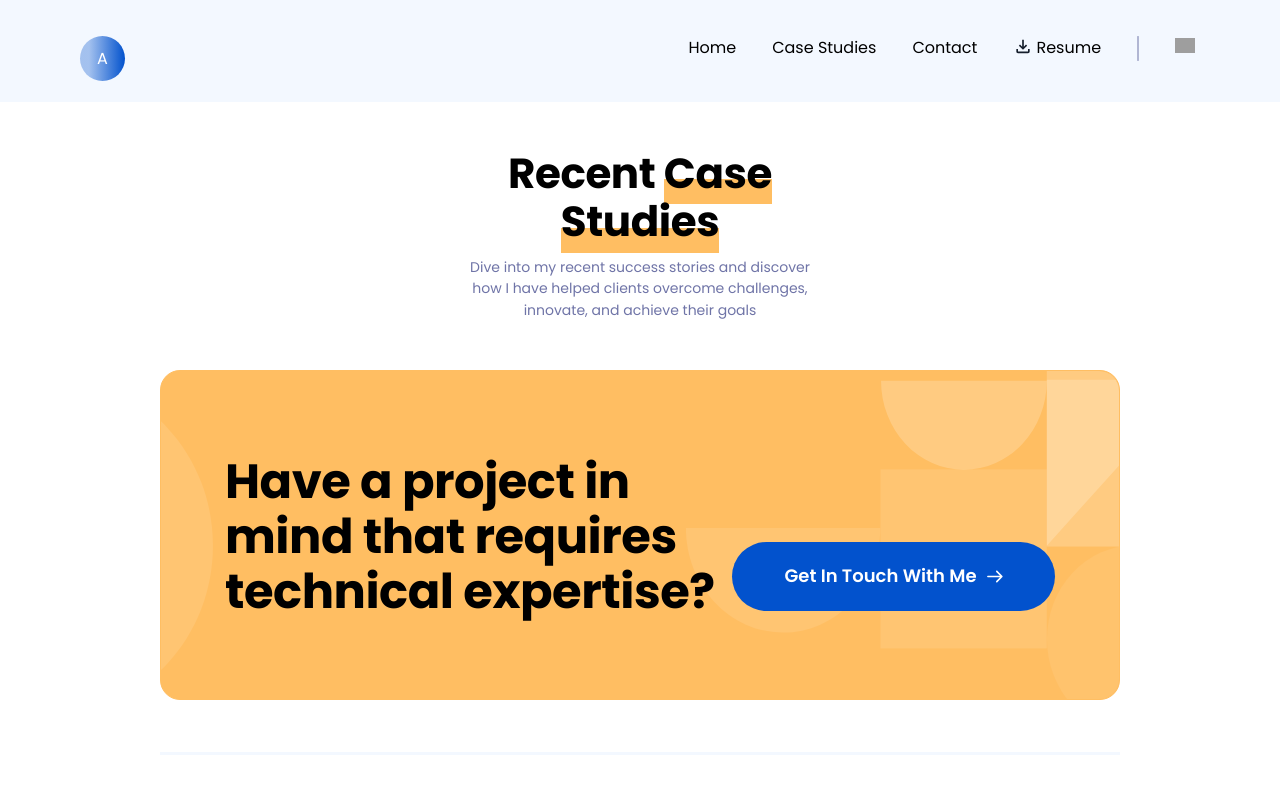
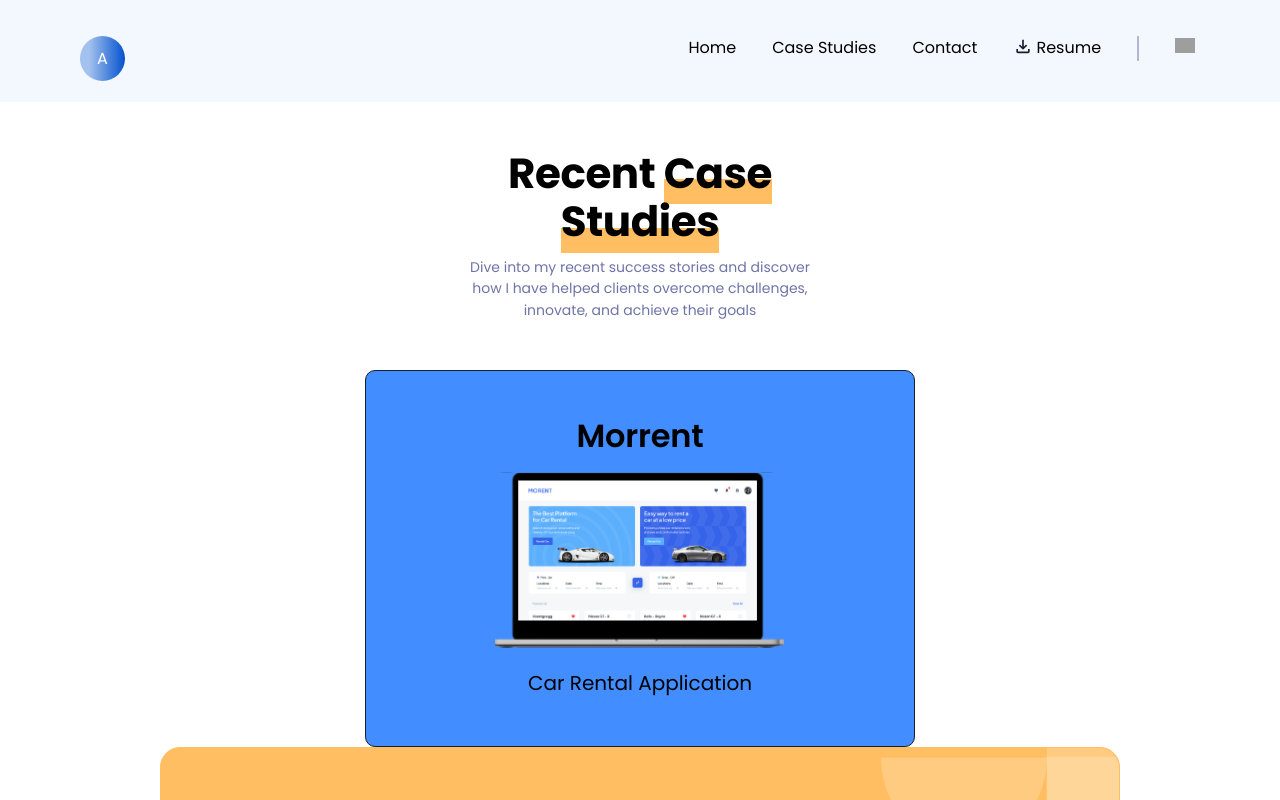
Before and after one commit to austinmargarone/portfolio, a Next.js app: page /casestudies in a window 1280 px wide. Shown: the top 800 px of the page. Built offline with nearby package versions, Linux system fonts and the light colour scheme; grey boxes are pictures that could not be loaded.

Commit message:
feat: Project card

```diff
--- a/app/casestudies/page.tsx
+++ b/app/casestudies/page.tsx
@@ -1,4 +1,5 @@
 import Contact from "@/components/Contact";
+import Projects from "@/components/casestudies/Projects";
 import React from "react";
 
 const page = () => {
@@ -15,7 +16,9 @@ const page = () => {
             clients overcome challenges, innovate, and achieve their goals
           </p>
         </header>
-        <main></main>
+        <main>
+          <Projects />
+        </main>
         <section>
           <Contact />
         </section>
--- a/app/globals.css
+++ b/app/globals.css
@@ -419,4 +419,18 @@
     padding: 3rem 1.5rem;
     gap: 0.625rem;
   }
+
+  .casemain {
+    padding: 3rem 1.5rem;
+    gap: 1.25rem;
+  }
+
+  .projectstitlelg {
+    font-family: Poppins;
+    font-size: 2rem;
+    font-style: normal;
+    font-weight: 600;
+    line-height: 105%; /* 2.1rem */
+    letter-spacing: -0.01rem;
+  }
 }
--- /dev/null
+++ b/components/casestudies/Projects.tsx
@@ -0,0 +1,37 @@
+import Image from "next/image";
+import React from "react";
+
+const Projects = () => {
+  return (
+    <>
+      <div className="casemain mx-auto flex w-[21.5625rem] shrink-0 flex-col rounded-[.62725rem] border border-black bg-blue1 md:w-[34.375rem]">
+        <h4 className="boldp md:projectstitlelg flex justify-center dark:text-white">
+          Morrent
+        </h4>
+        <section className="mx-auto flex">
+          <div>
+            <Image
+              src="/Computer.svg"
+              width={290}
+              height={165}
+              alt="Arrow Right"
+            />
+          </div>
+          <div className="absolute pl-[1.45rem] pt-[.5rem]">
+            <Image
+              src="/Carrent.svg"
+              width={239}
+              height={134}
+              alt="Arrow Right"
+            />
+          </div>
+        </section>
+        <p className="smallreg md:regp flex justify-center dark:text-white1">
+          Car Rental Application
+        </p>
+      </div>
+    </>
+  );
+};
+
+export default Projects;
```
Also changed, not shown: public/Carrent.svg (added), public/Computer.svg (added).
